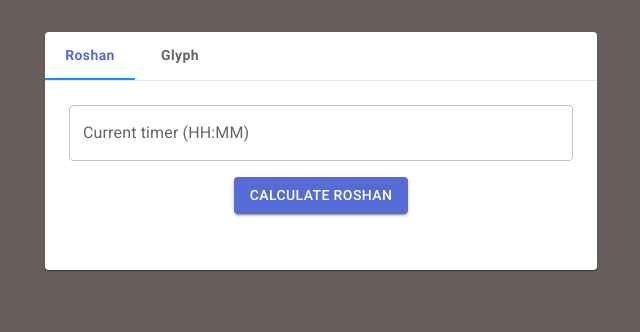
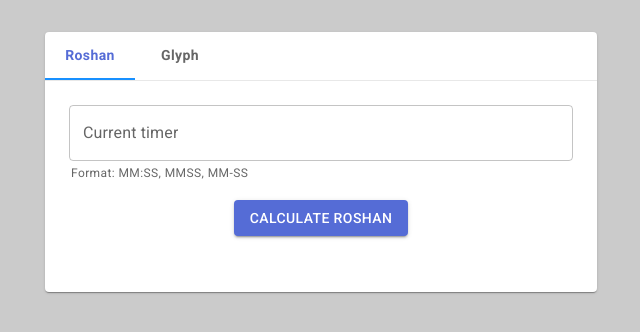
Before and after one commit to oleksiyyevtushok/dota-calculator, a React (Create React App) app: page / in a window 1280 px wide. Shown: the top 332 px of the page, without its empty margins (319-959 px from the left). Built offline with nearby package versions, Linux system fonts and the light colour scheme.

Commit message:
fix: helper text

```diff
--- a/src/App.tsx
+++ b/src/App.tsx
@@ -16,7 +16,7 @@ export default () => {
       <Global
         styles={{
           body: {
-            background: "#675d5d",
+            background: "#cbcbcb",
           },
         }}
       />
--- a/src/components/Tabs/Tabs.tsx
+++ b/src/components/Tabs/Tabs.tsx
@@ -136,10 +136,12 @@ export const TabsComponent: React.FC = () => {
       <CustomTabPanel value={value} index={0}>
         <TextField
           fullWidth
-          label="Current timer (HH:MM)"
+          label="Current timer"
+          helperText="Format: MM:SS, MMSS, MM-SS"
           variant="outlined"
           value={inputTime}
           onChange={handleInputTimeChange}
+          FormHelperTextProps={{ style: { marginLeft: "2px" } }}
         />
         <ButtonWrapper>
           <Button
@@ -206,10 +208,12 @@ export const TabsComponent: React.FC = () => {
       <CustomTabPanel value={value} index={1}>
         <TextField
           fullWidth
-          label="Current timer (HH:MM)"
+          label="Current timer"
+          helperText="Format: MM:SS, MMSS, MM-SS"
           variant="outlined"
           value={inputTime}
           onChange={handleInputTimeChange}
+          FormHelperTextProps={{ style: { marginLeft: "2px" } }}
         />
         <ButtonWrapper>
           <Button
```
